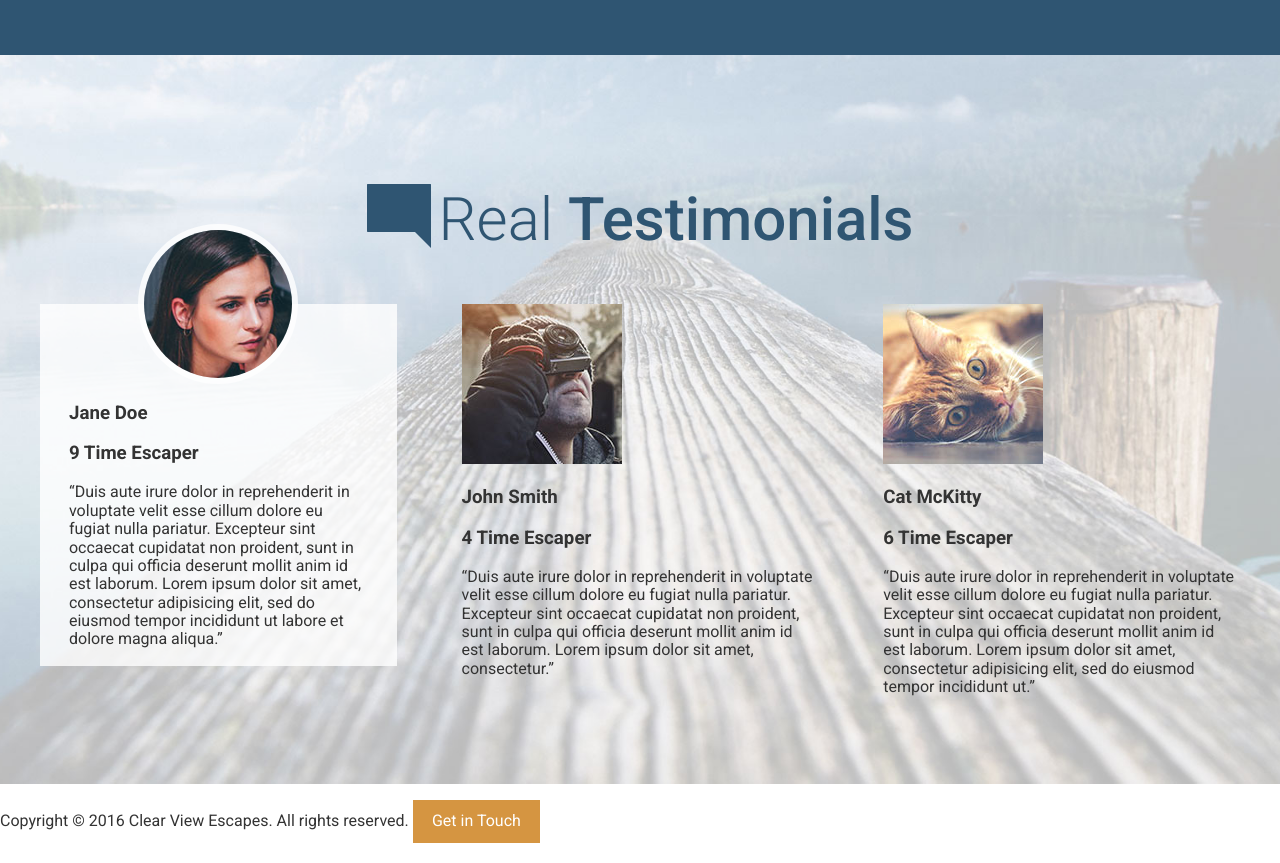
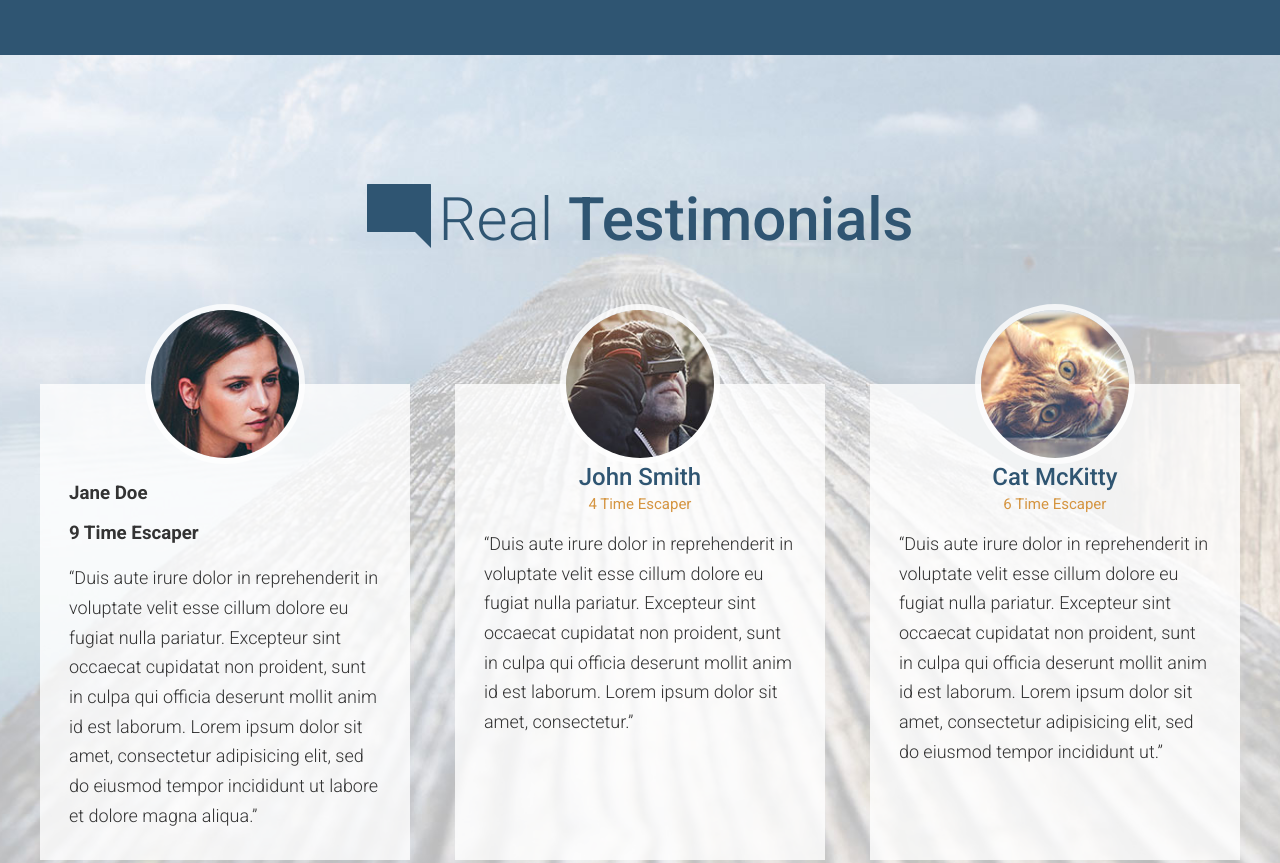
Before and after one commit to giogiokuma/sec11-30, a website: page app/index.html in a window 1280 px wide. Shown: the part 2980-3843 px from the top of the page. Drawn offline with Linux system fonts and the light colour scheme.

Commit message:
fix 3 column width Large from Medium

```diff
--- a/app/assets/styles/base/_mixins.css
+++ b/app/assets/styles/base/_mixins.css
@@ -11,7 +11,7 @@
 }
 
 @define-mixin atLarge {
-  @media (min-width: 1200px) {
+  @media (min-width: 1010px) {
     @mixin-content;
   }
 }
--- a/app/assets/styles/modules/_page-section.css
+++ b/app/assets/styles/modules/_page-section.css
@@ -3,6 +3,22 @@
 
   @mixin atMedium {
     padding: 4.5rem 0;
+  }
+
+  &--no-b-padding-until-medium {
+    padding-bottom:0;
+
+    @mixin atMedium {
+      padding-bottom:4.5rem;
+    }
+  }
+
+  &--no-b-padding-until-large {
+    padding-bottom:0;
+
+    @mixin atLarge {
+      padding-bottom:4.5rem;
+    }
   }
 
 
@@ -12,7 +28,10 @@
   }
 
   &--testimonials {
-    background:url('../../assets/images/testimonials-bg.jpg') top center no-repeat;
-    background-size: cover;
+    background-color: #e0e6ef;
+    @mixin atLarge {
+      background:url('../../assets/images/testimonials-bg.jpg') top center no-repeat;
+      background-size: cover;
+    }
   }
 }
--- a/app/assets/styles/modules/_row.css
+++ b/app/assets/styles/modules/_row.css
@@ -2,6 +2,9 @@
 
   @mixin clearfix;
 
+  &--t-padding {
+    padding-top:80px;
+  }
   &--gutters {
     margin-right: -65px;
   }
@@ -9,10 +12,17 @@
   &--gutters-large {
     margin-right: -100px;
   }
+  &--gutters-small {
+    margin-right: -45px;
+  }
 
   &--gutters > div {
     padding-right: 65px;
   }
+  &--gutters-small > div {
+    padding-right:45px;
+  }
+
 
   &--gutters-large > div {
     padding-right: 100px;
@@ -52,5 +62,56 @@
     }
   }
 
+  @mixin atLarge {
 
+    &__b-margin-until-large {
+      margin-bottom: 0;
+    }
+
+    &__large-4 {
+      float: left;
+      width: 33.33%;
+    }
+
+    &__large-4--larger {
+      width: 37%;
+    }
+
+    &__large-6 {
+      float: left;
+      width: 50%;
+    }
+
+    &__large-8 {
+      float: left;
+      width: 66.66%;
+    }
+
+    &__large-8--smaller {
+      width: 63%;
+    }
+  }
+
+
+  /* Begin Equal Height Rules Medium */
+  &--equal-height-at-medium {
+    @mixin atMedium {
+      display:flex;
+    }
+    & > div {
+      float:none;
+      display:flex;
+    }
+  }
+
+    /* Begin Equal Height Rules Large*/
+    &--equal-height-at-large {
+      @mixin atLarge {
+        display:flex;
+      }
+      & > div {
+        float:none;
+        display:flex;
+      }
+    }
 }
--- a/app/assets/styles/modules/_testimonial.css
+++ b/app/assets/styles/modules/_testimonial.css
@@ -1,7 +1,15 @@
 .testimonial {
   background-color: rgba(255, 255, 255, .8);
-  padding:0 1.8124rem 1px 1.8124rem;
+  padding:0 18px 1px 18px;
+  margin-bottom:98px;
 
+  @mixin atLarge {
+    margin-bottom: 0;
+    padding:0 1.8124rem 1px 1.8124rem;
+  }
+  &--last {
+    margin-bottom:0;
+  }
   &__photo {
     border-radius: 80px;
     overflow: hidden;
@@ -12,4 +20,20 @@
     top:-80px;
     border:6px solid rgba(255, 255, 255, .8);
   }
+
+  &__title {
+    color: $mainBlue;
+    text-align: center;
+    font-size: 1.5rem;
+    font-weight: 500;
+    margin: 0;
+  }
+
+  &__subtitle {
+    color: $mainOrange;
+    text-align: center;
+    font-weight: 400;
+    font-size: 0.9375rem;
+    margin: .25rem 0 1rem 0;
+  }
 }
--- a/app/assets/styles/modules/_wrapper.css
+++ b/app/assets/styles/modules/_wrapper.css
@@ -8,6 +8,25 @@
 
   &--medium {
     max-width: 976px;
+  }
+  &--no-padding-until-medium {
+    padding-left:0;
+    padding-right:0;
+
+    @mixin atMedium {
+      padding-left: 18px;
+      padding-right: 18px;
+    }
+  }
+
+  &--no-padding-until-large {
+    padding-left:0;
+    padding-right:0;
+
+    @mixin atLarge {
+      padding-left: 18px;
+      padding-right: 18px;
+    }
   }
 
   .wrapper {
--- a/app/index.html
+++ b/app/index.html
@@ -111,33 +111,41 @@
     </div>
   </div>
 
-  <div id="testimonials" class="page-section page-section--testimonials">
-    <div class="wrapper">
+  <div id="testimonials" class="page-section page-section--no-b-padding-until-large page-section--testimonials">
+    <div class="wrapper wrapper--no-padding-until-large">
 
     <h2 class="section-title section-title--blue"><img class="section-title__icon" src="assets/images/icons/comment.svg">Real <strong>Testimonials</strong></h2>
 
-    <div class="row row--gutters">
-      <div class="row__medium-4">
+    <div class="row row--gutters row--equal-height-at-large row--gutters-small row--t-padding generic-content-container">
+      <div class="row__large-4">
         <div class="testimonial">
           <div class="testimonial__photo">
             <img src="assets/images/testimonial-jane.jpg" alt="">
           </div>
-          <h3>Jane Doe</h3>
-          <h3>9 Time Escaper</h3>
+          <h3 class="testimonial--title">Jane Doe</h3>
+          <h3 class="testimonial--subtitle">9 Time Escaper</h3>
           <p>&ldquo;Duis aute irure dolor in reprehenderit in voluptate velit esse cillum dolore eu fugiat nulla pariatur. Excepteur sint occaecat cupidatat non proident, sunt in culpa qui officia deserunt mollit anim id est laborum. Lorem ipsum dolor sit amet, consectetur adipisicing elit, sed do eiusmod tempor incididunt ut labore et dolore magna aliqua.&rdquo;</p>
         </div>
         </div>
-      <div class="row__medium-4">
-          <img src="assets/images/testimonial-john.jpg">
-          <h3>John Smith</h3>
-          <h3>4 Time Escaper</h3>
+      <div class="row__large-4">
+        <div class="testimonial">
+          <div class="testimonial__photo">
+            <img src="assets/images/testimonial-john.jpg">
+          </div>
+          <h3 class="testimonial__title">John Smith</h3>
+          <h3 class="testimonial__subtitle">4 Time Escaper</h3>
           <p>&ldquo;Duis aute irure dolor in reprehenderit in voluptate velit esse cillum dolore eu fugiat nulla pariatur. Excepteur sint occaecat cupidatat non proident, sunt in culpa qui officia deserunt mollit anim id est laborum. Lorem ipsum dolor sit amet, consectetur.&rdquo;</p>
-      </div>
-        <div class="row__medium-4">
-            <img src="assets/images/testimonial-cat.jpg">
-            <h3>Cat McKitty</h3>
-            <h3>6 Time Escaper</h3>
+        </div>
+        </div>
+        <div class="row__large-4">
+          <div class="testimonial testimonial--last">
+            <div class="testimonial__photo">
+              <img src="assets/images/testimonial-cat.jpg">
+            </div>
+            <h3 class="testimonial__title">Cat McKitty</h3>
+            <h3 class="testimonial__subtitle">6 Time Escaper</h3>
             <p>&ldquo;Duis aute irure dolor in reprehenderit in voluptate velit esse cillum dolore eu fugiat nulla pariatur. Excepteur sint occaecat cupidatat non proident, sunt in culpa qui officia deserunt mollit anim id est laborum. Lorem ipsum dolor sit amet, consectetur adipisicing elit, sed do eiusmod tempor incididunt ut.&rdquo;</p>
+          </div>
         </div>
       </div>
 
--- a/app/temp/styles/styles.css
+++ b/app/temp/styles/styles.css
@@ -541,6 +541,32 @@ a {
   max-width: 976px;
 }
 
+.wrapper--no-padding-until-medium {
+  padding-left:0;
+  padding-right:0;
+}
+
+@media (min-width: 800px) {
+
+  .wrapper--no-padding-until-medium {
+    padding-left: 18px;
+    padding-right: 18px;
+  }
+}
+
+.wrapper--no-padding-until-large {
+  padding-left:0;
+  padding-right:0;
+}
+
+@media (min-width: 1010px) {
+
+  .wrapper--no-padding-until-large {
+    padding-left: 18px;
+    padding-right: 18px;
+  }
+}
+
 .wrapper .wrapper {
   padding-left: 0;
   padding-right: 0;
@@ -568,14 +594,43 @@ a {
   }
 }
 
+.page-section--no-b-padding-until-medium {
+  padding-bottom:0;
+}
+
+@media (min-width: 800px) {
+
+  .page-section--no-b-padding-until-medium {
+    padding-bottom: 4.5rem;
+  }
+}
+
+.page-section--no-b-padding-until-large {
+  padding-bottom:0;
+}
+
+@media (min-width: 1010px) {
+
+  .page-section--no-b-padding-until-large {
+    padding-bottom: 4.5rem;
+  }
+}
+
 .page-section--blue {
   background-color: #2f5572;
   color: #FFF;
 }
 
 .page-section--testimonials {
-  background:url('../../assets/images/testimonials-bg.jpg') top center no-repeat;
-  background-size: cover;
+  background-color: #e0e6ef;
+}
+
+@media (min-width: 1010px) {
+
+  .page-section--testimonials {
+    background: url('../../assets/images/testimonials-bg.jpg') top center no-repeat;
+    background-size: cover;
+  }
 }
 
 .headline {
@@ -642,6 +697,10 @@ a {
   display: table;
 }
 
+.row--t-padding {
+  padding-top:80px;
+}
+
 .row--gutters {
   margin-right: -65px;
 }
@@ -650,8 +709,16 @@ a {
   margin-right: -100px;
 }
 
+.row--gutters-small {
+  margin-right: -45px;
+}
+
 .row--gutters > div {
   padding-right: 65px;
+}
+
+.row--gutters-small > div {
+  padding-right:45px;
 }
 
 .row--gutters-large > div {
@@ -690,6 +757,68 @@ a {
   .row__medium-8--smaller {
     width: 63%;
   }
+}
+
+@media (min-width: 1010px) {
+
+  .row__b-margin-until-large {
+    margin-bottom: 0;
+  }
+
+  .row__large-4 {
+    float: left;
+    width: 33.33%;
+  }
+
+  .row__large-4--larger {
+    width: 37%;
+  }
+
+  .row__large-6 {
+    float: left;
+    width: 50%;
+  }
+
+  .row__large-8 {
+    float: left;
+    width: 66.66%;
+  }
+
+  .row__large-8--smaller {
+    width: 63%;
+  }
+}
+
+/* Begin Equal Height Rules Medium */
+
+@media (min-width: 800px) {
+
+  .row--equal-height-at-medium {
+    display: -ms-flexbox;
+    display: flex;
+  }
+}
+
+.row--equal-height-at-medium > div {
+  float:none;
+  display:-ms-flexbox;
+  display:flex;
+}
+
+/* Begin Equal Height Rules Large*/
+
+@media (min-width: 1010px) {
+
+  .row--equal-height-at-large {
+    display: -ms-flexbox;
+    display: flex;
+  }
+}
+
+.row--equal-height-at-large > div {
+  float:none;
+  display:-ms-flexbox;
+  display:flex;
 }
 
 .generic-content-container p {
@@ -794,7 +923,20 @@ a {
 
 .testimonial {
   background-color: rgba(255, 255, 255, .8);
-  padding:0 1.8124rem 1px 1.8124rem;
+  padding:0 18px 1px 18px;
+  margin-bottom:98px;
+}
+
+@media (min-width: 1010px) {
+
+  .testimonial {
+    margin-bottom: 0;
+    padding: 0 1.8124rem 1px 1.8124rem;
+  }
+}
+
+.testimonial--last {
+  margin-bottom:0;
 }
 
 .testimonial__photo {
@@ -807,3 +949,19 @@ a {
   top:-80px;
   border:6px solid rgba(255, 255, 255, .8);
 }
+
+.testimonial__title {
+  color: #2f5572;
+  text-align: center;
+  font-size: 1.5rem;
+  font-weight: 500;
+  margin: 0;
+}
+
+.testimonial__subtitle {
+  color: #d59541;
+  text-align: center;
+  font-weight: 400;
+  font-size: 0.9375rem;
+  margin: .25rem 0 1rem 0;
+}
```
